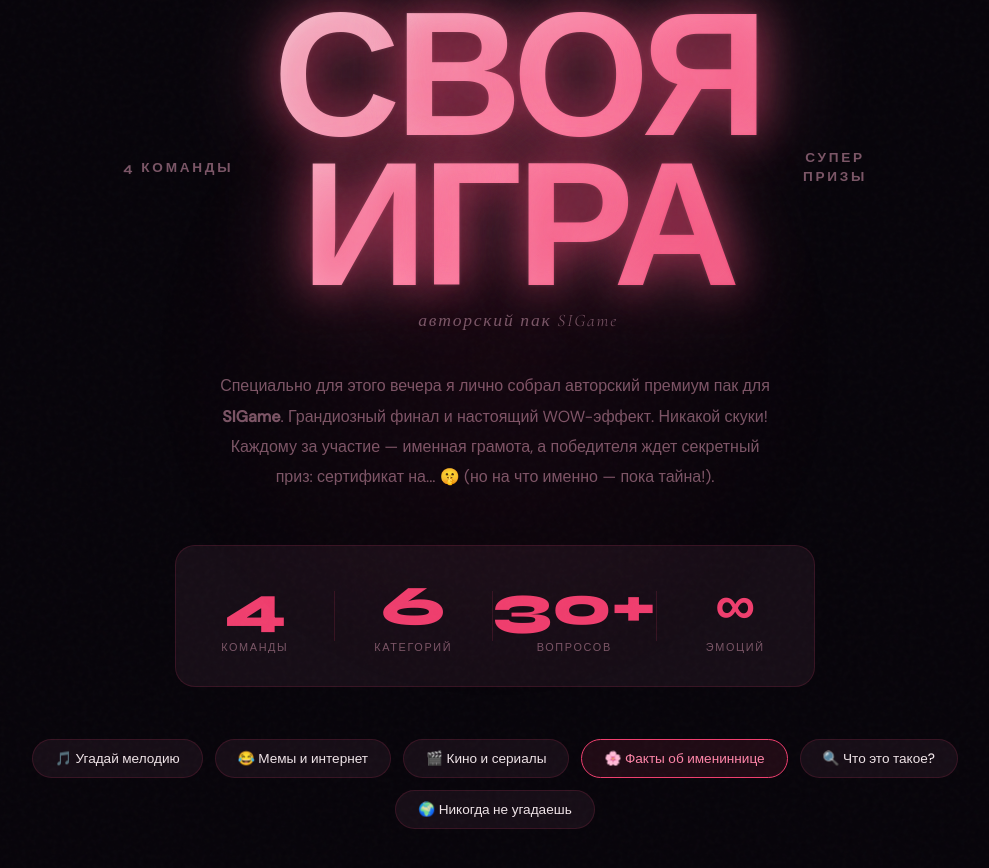
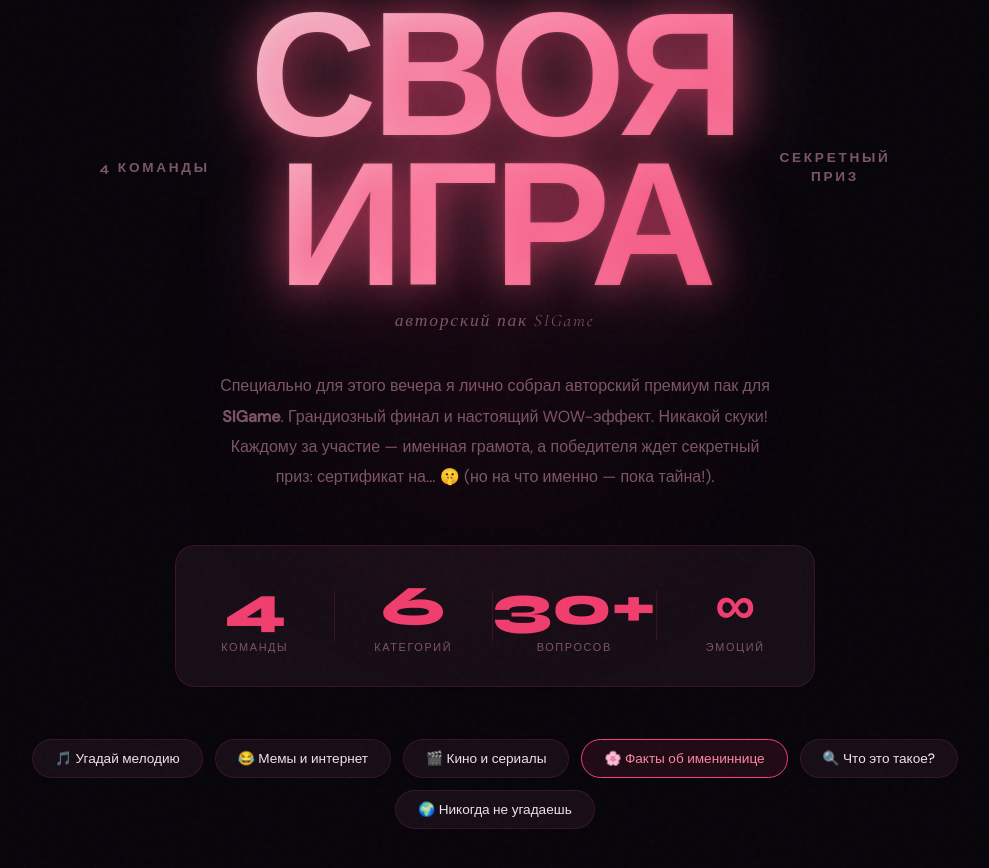
Before and after one commit to alfevil/birthday-site, a plain HTML site: page index.html in a window 1280 px wide. Shown: the part 2297-3165 px from the top of the page, without its empty margins (145-1134 px from the left). Drawn offline with nearby package versions, Linux system fonts and the light colour scheme; no server answers.

Commit message:
update: change text from super prizes to secret prize

```diff
--- a/index.html
+++ b/index.html
@@ -199,7 +199,7 @@
           <div class="game-title-main wow-glow">СВОЯ<br>ИГРА</div>
           <div class="game-sub-title">авторский пак SIGame</div>
         </div>
-        <div class="game-vs-right">Супер<br>призы</div>
+        <div class="game-vs-right">Секретный<br>приз</div>
       </div>
 
       <p class="game-desc reveal-up">
```
